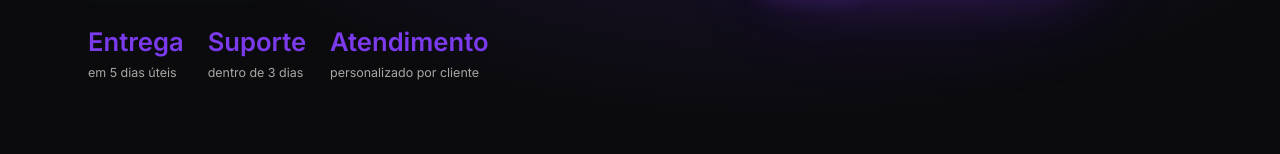
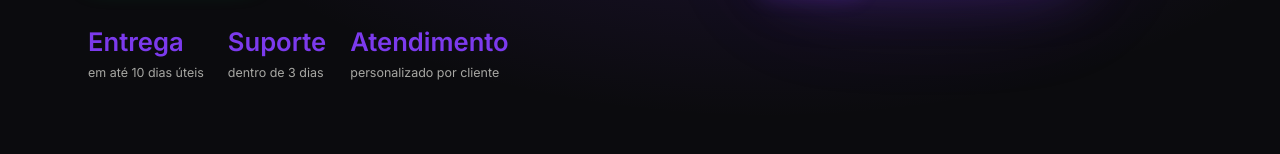
Before and after one commit to NicolasRepository/nicolasf.dev, a React (Vite) app: page / in a window 1280 px wide. Shown: the part 616-770 px from the top of the page. Built offline with nearby package versions, Linux system fonts and the light colour scheme; no server answers; the HTML template or start-up script is replaced by a standard one.

Commit message:
Update App.tsx

```diff
--- a/src/App.tsx
+++ b/src/App.tsx
@@ -165,7 +165,7 @@ function HeroSection() {
           </div>
 
           <div className="flex flex-wrap gap-6 mt-10">
-            {[["Entrega", "em 5 dias úteis"], ["Suporte", "dentro de 3 dias"], ["Atendimento", "personalizado por cliente"]].map(([num, label]) => (
+            {[["Entrega", "em até 10 dias úteis"], ["Suporte", "dentro de 3 dias"], ["Atendimento", "personalizado por cliente"]].map(([num, label]) => (
               <div key={label}>
                 <div style={{ fontFamily: "var(--font-display)", fontWeight: 800, fontSize: "1.6rem", color: "#7C3AED" }}>{num}</div>
                 <div style={{ color: "#A7A7A3", fontSize: "0.78rem", marginTop: 2 }}>{label}</div>
@@ -403,7 +403,7 @@ const agenciasFeatures = [
 function PricingSection() {
   const modules = [
     { name: "Notificação WhatsApp / E-mail", price: "+R$ 500", icon: "💬" },
-    { name: "Entrega Express em 72h", price: "+R$ 500", icon: "⚡" },
+    { name: "Entrega Express em 5 dias úteis", price: "+R$ 500", icon: "⚡" },
     { name: "Rastreamento Meta / Google Ads", price: "+R$ 250", icon: "📊" },
     { name: "Páginas Extras", price: "+R$ 250 / cada", icon: "📄" },
   ];
```
